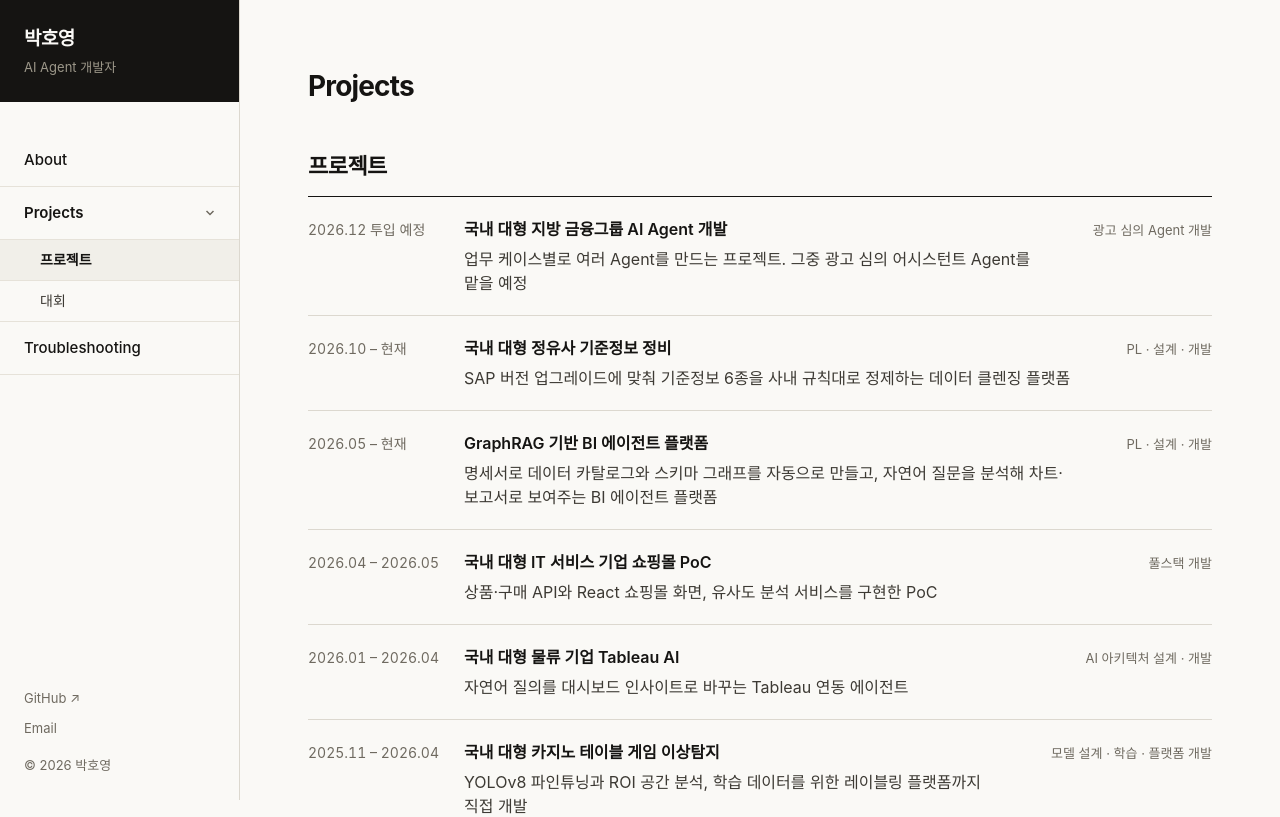
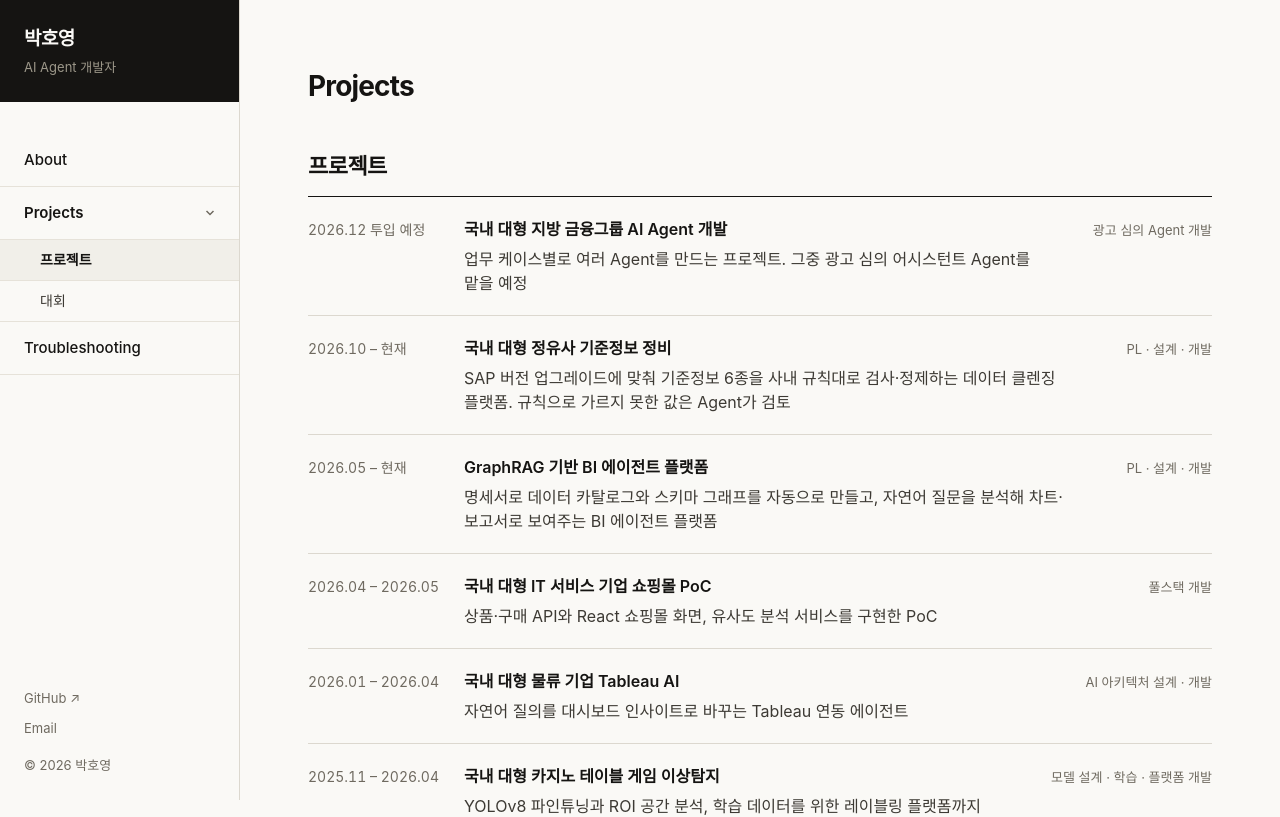
Before and after one commit to HoyoungParkme/my_blog, a React (Vite) app: page /projects in a window 1280 px wide. Shown: the top 817 px of the page. Built offline with nearby package versions, Linux system fonts and the light colour scheme; a web font is replaced by a local one.

Commit message:
content: 정유사 기준정보 정비를 새 구조로 + 스택 표기 원칙(실제 기술 4~6개)

```diff
--- a/src/content/projects.ts
+++ b/src/content/projects.ts
@@ -12,6 +12,8 @@
  * - flow는 에이전트 프로젝트의 "실행 흐름" 섹션 데이터(src/content/agentFlows.ts). 없으면 섹션이 빠진다.
  * - problem·result는 본인과 같이 쓰기 전인 초안이면 비워 둔다. 비어 있으면 상세에서 그 섹션과 목차 항목이 빠진다.
  *   지어낸 배경이나 "정리 예정" 같은 자리 표시 문구는 넣지 않는다.
+ * - tags는 그 프로젝트에서 실제로 쓴 기술(언어·프레임워크·DB·도구) 4~6개만 쓴다.
+ *   "AI Agent"·"LLM" 같은 분야 키워드는 summary·tasks 문장에 쓴다.
  * - contribution·tasks·outcomes는 상세 상단 "한눈에 보기" 카드에 쓰인다. 셋 다 없으면 카드가 빠진다.
  *   outcomes에는 사실·규모·변화만 쓰고, 숫자는 실제로 잰 값만 넣는다.
  * - metrics는 실측 수치가 나온 프로젝트에만 넣는다. 없으면 지표 카드가 렌더되지 않는다.
@@ -91,10 +93,26 @@ export const projects: Project[] = [
     org: "디포커스",
     period: "2026.10 – 현재",
     roleShort: "PL · 설계 · 개발",
-    tags: ["SAP", "Python", "React", "데이터 클렌징"],
-    summary: "SAP 버전 업그레이드에 맞춰 기준정보 6종을 사내 규칙대로 정제하는 데이터 클렌징 플랫폼",
+    tags: ["SAP", "Python", "FastAPI", "LangGraph", "React"],
+    summary:
+      "SAP 버전 업그레이드에 맞춰 기준정보 6종을 사내 규칙대로 검사·정제하는 데이터 클렌징 플랫폼. 규칙으로 가르지 못한 값은 Agent가 검토",
+    problem:
+      "SAP 버전 업그레이드에 맞춰 기준정보 6종의 테이블을 정비해야 했습니다. 지금까지는 담당자마다 데이터를 하나하나 엑셀로 내려받아 비교·검증해서, 같은 사내 규칙도 사람마다 다르게 적용됐습니다.",
     role:
-      "PL을 맡아 설계와 개발을 함께 하고 있습니다. SAP로 관리하는 기준정보(마스터 데이터) 6종을 SAP 버전 업그레이드에 맞춰 정비하기 위해, 회사 내부 규칙에 따라 데이터를 정제하는 클렌징 플랫폼을 Python과 React로 개발하고 있습니다.",
+      "100여 명이 참여하는 기준정보 정비 프로젝트에서 개발자 2명 중 PL을 맡아, 사내 규칙대로 데이터를 정제하는 클렌징 플랫폼을 설계하고 개발하고 있습니다.",
+    contribution: "100여 명 규모 프로젝트에서 개발자 2명 중 PL",
+    tasks: [
+      "문서로만 있던 사내 기준정보 규칙을 시스템이 검사할 수 있는 규칙으로 옮겨 관리",
+      "기준정보 데이터에서 규칙 위반과 중복을 자동으로 검출",
+      "LoV(값 목록)를 규칙 기반으로 자동 추출·분류하고, 규칙으로 분류되지 않은 값만 Agent가 사내 규칙 기준으로 검토",
+      "정제 제안을 담당자가 확인·승인하는 검토 화면 개발",
+    ],
+    highlights: [
+      {
+        title: "규칙으로 먼저, Agent는 규칙이 못 가른 것만",
+        body: "LoV 추출과 분류는 규칙으로 먼저 처리하고, 규칙으로 분류되지 않은 값만 Agent가 사내 규칙에 적힌 기준으로 검토하게 했습니다. 규칙으로 처리한 결과는 왜 그렇게 나왔는지 설명할 수 있고 비용도 적게 듭니다. Agent는 규칙이 가르지 못한 값에만 씁니다.",
+      },
+    ],
   },
   {
     slug: "insurance-claim-assistant",
```
